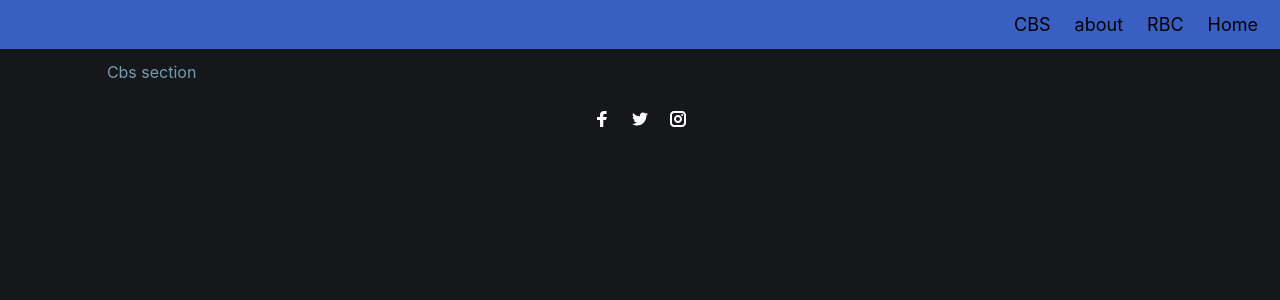
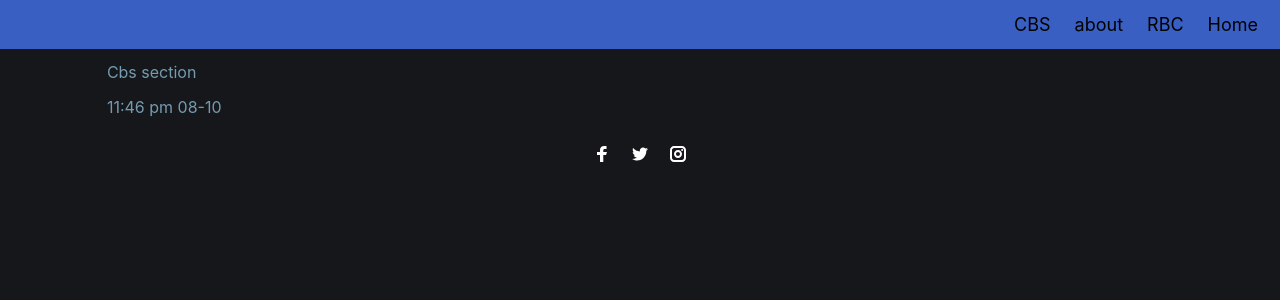
Before and after one commit to seniordoodle/torontodata, a React (Create React App) app: page /cbs in a window 1280 px wide. Shown: the top 300 px of the page. Built offline with nearby package versions, Linux system fonts and the light colour scheme.

Commit message:
Update cbs.js

```diff
--- a/src/orgs/cbs.js
+++ b/src/orgs/cbs.js
@@ -5,6 +5,7 @@ class Cbs extends Component {
 		return (
 			<div>
 				<p> Cbs section </p>
+				<p> 11:46 pm 08-10 </p>
 
 			</div>
 		);
```
